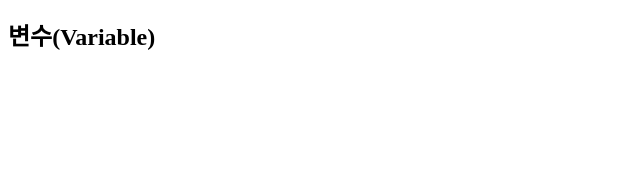
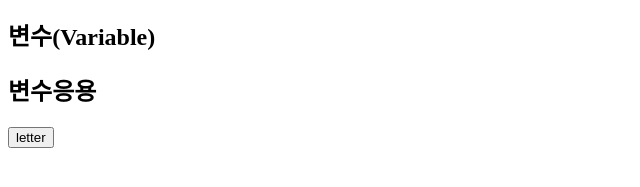
Before and after one commit to keeeyslog/w4, a plain HTML site: page js2.html in a window 1280 px wide. Shown: the part 153-340 px from the top of the page, without its empty margins (0-640 px from the left). Drawn offline with Linux system fonts and the light colour scheme.

Commit message:
console.log

```diff
--- a/js2.html
+++ b/js2.html
@@ -18,5 +18,12 @@
             let price = 100000;
             console.log(price*VAT);
         </script>
+        <h2>변수응용</h2>
+        <input type="button" value="letter" onclick="
+        <script>
+            let name = prompt('name?');
+            console.log('안녕하세요. '+name+'님 ... 안녕히가세요.');
+        </script>
+        ">
     </body>
 </html>
```
